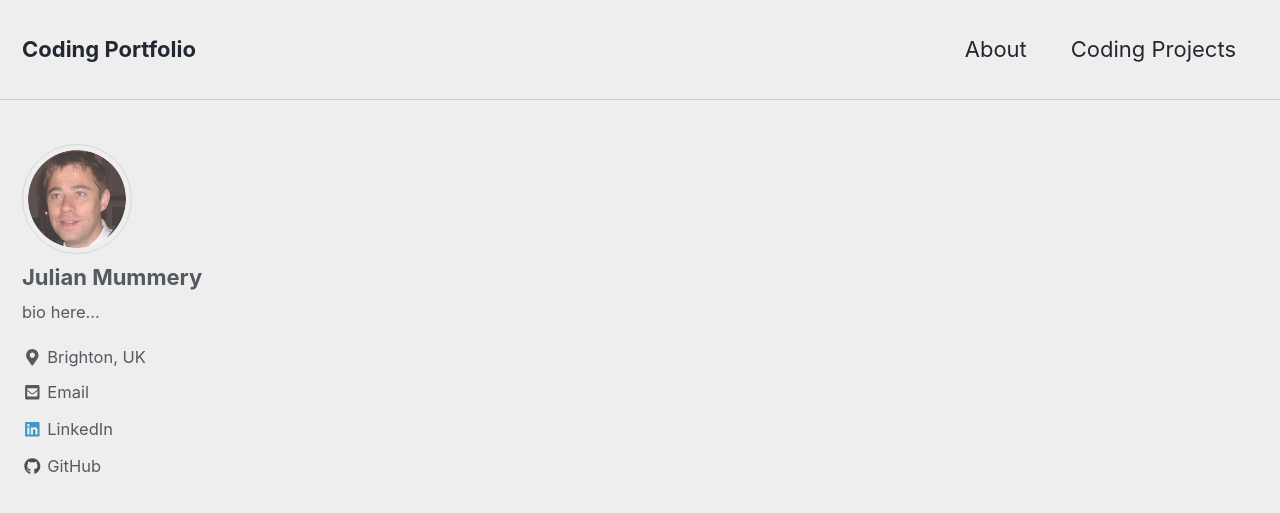
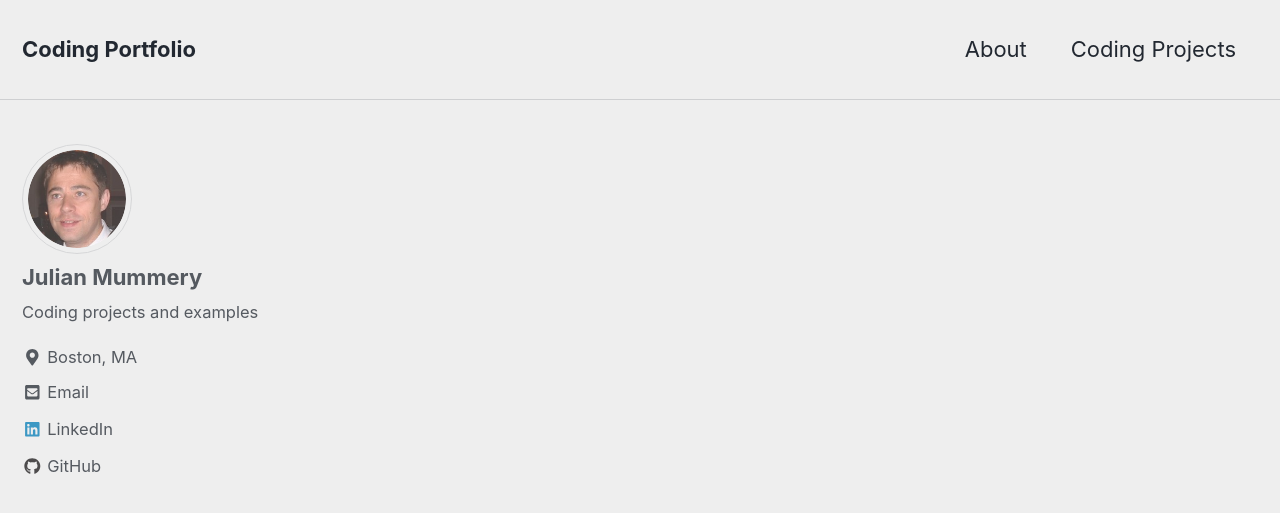
Before and after one commit to julianmummery/julianmummery.github.io, a Jekyll site: the page built from index.html, in a window 1280 px wide and 900 px high. Shown: the top 513 px of the window. Built offline with Jekyll 4.4.1, drawn with Linux system fonts in a browser that asks for light colours; nearby versions of some CDN libraries; the list of posts is cut into pages by our own code.

Commit message:
config change

```diff
--- a/_config.yml
+++ b/_config.yml
@@ -102,8 +102,8 @@ analytics:
 author:
   name             : "Julian Mummery"
   avatar           : "/assets/images/bio-jm.png"
-  bio              : "bio here..."
-  location         : "Brighton, UK"
+  bio              : "Coding projects and examples"
+  location         : "Boston, MA"
   email            : "julianmummery@gmail.com"
   uri              :
   home             : # null (default), "absolute or relative url to link to author home"
@@ -269,7 +269,7 @@ defaults:
       comments: # true
       share: true
       related: true
-  # _posts
+  # _pages
   - scope:
       path: ""
       type: pages
```
